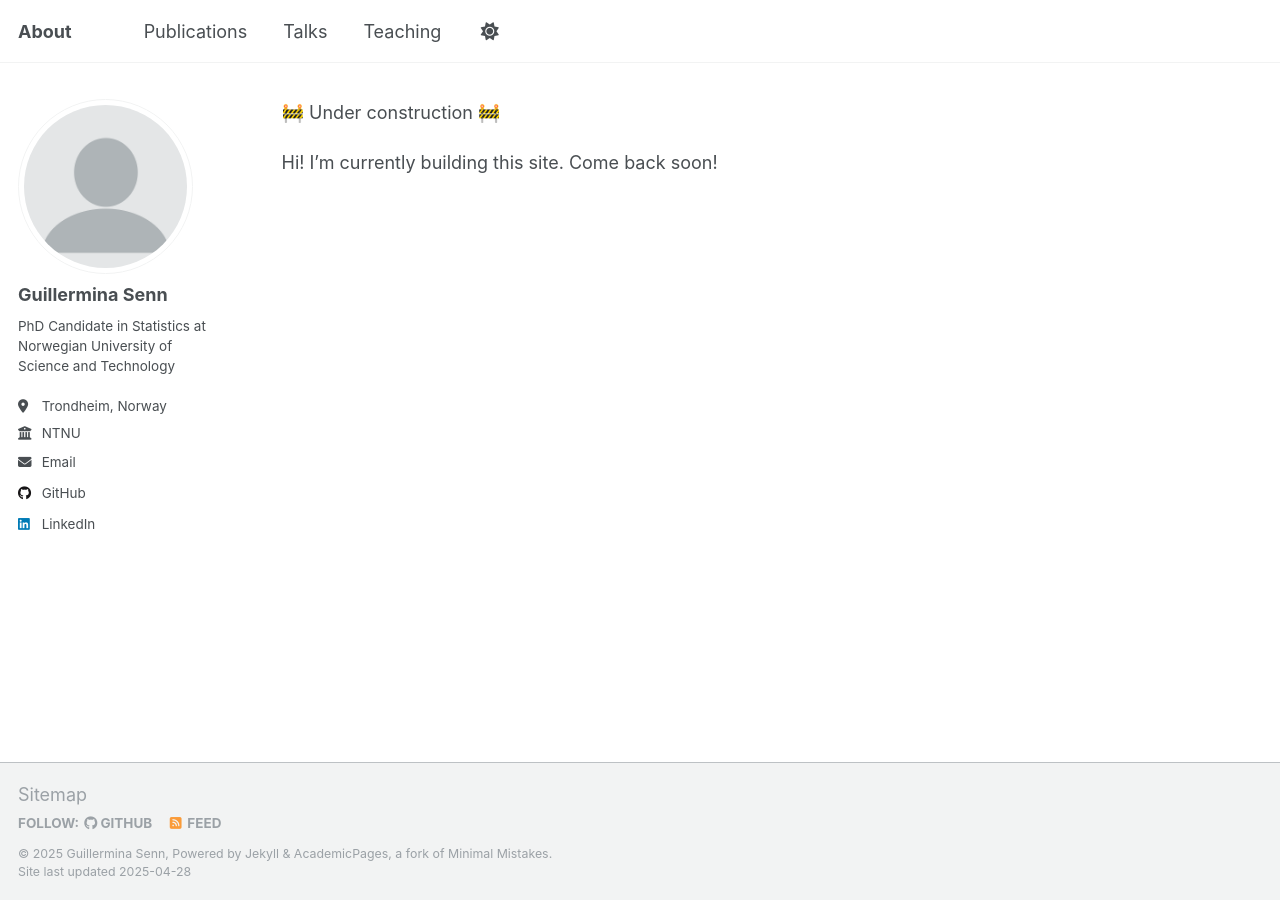
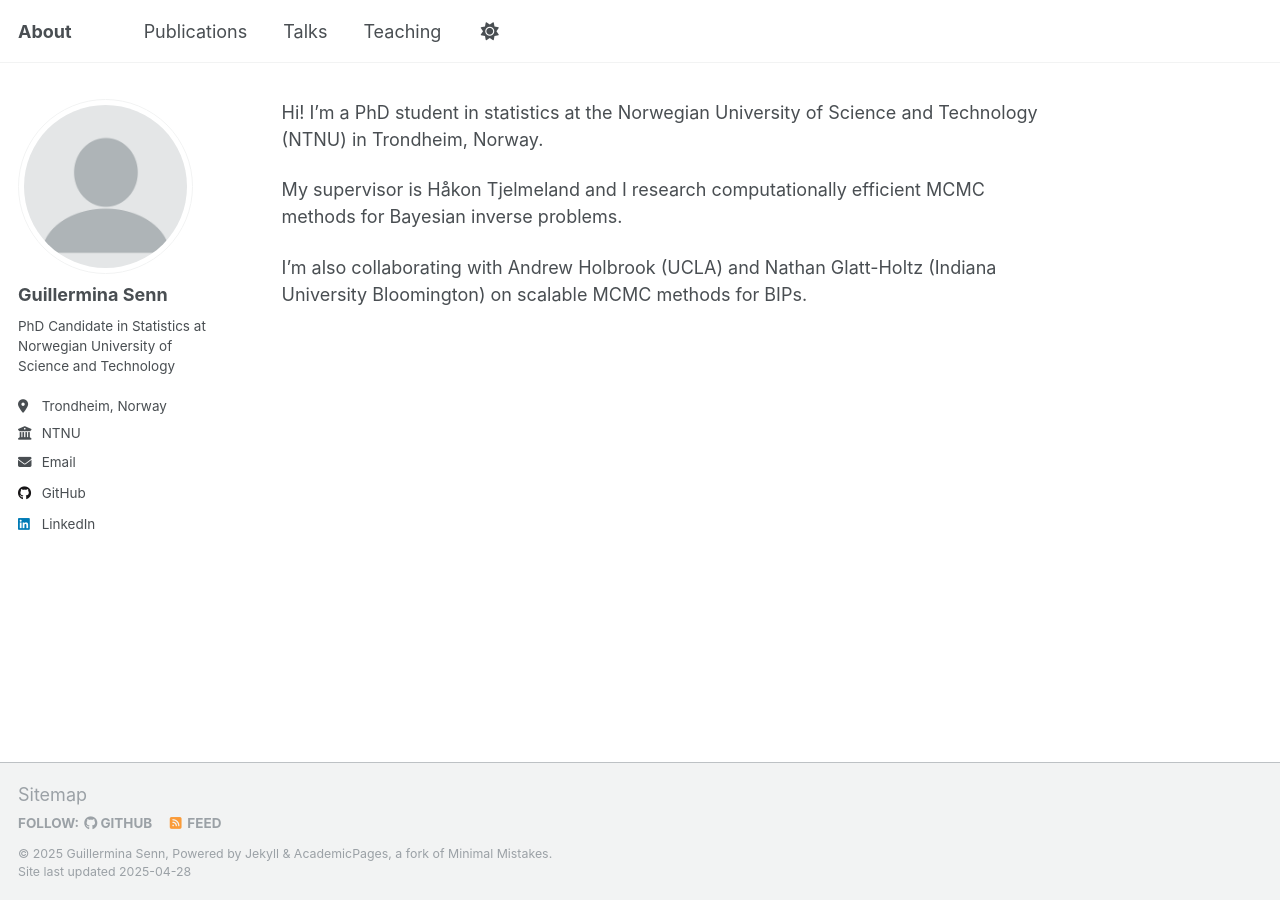
Before and after one commit to guillerminasenn/guillerminasenn.github.io, a Jekyll site: the page built from index.md, in a window 1280 px wide. Built offline with Jekyll 4.4.1, drawn with Linux system fonts in a browser that asks for light colours; our own code applies the rules of GitHub Pages for plain Markdown files.

Commit message:
Update index.md

```diff
--- a/index.md
+++ b/index.md
@@ -1,3 +1,6 @@
-🚧 Under construction 🚧
+Hi!
+I'm a PhD student in statistics at the Norwegian University of Science and Technology (NTNU) in Trondheim, Norway.
 
-Hi! I'm currently building this site. Come back soon!
+My supervisor is Håkon Tjelmeland and I research computationally efficient MCMC methods for Bayesian inverse problems.
+
+I'm also collaborating with Andrew Holbrook (UCLA) and Nathan Glatt-Holtz (Indiana University Bloomington) on scalable MCMC methods for BIPs.
```
